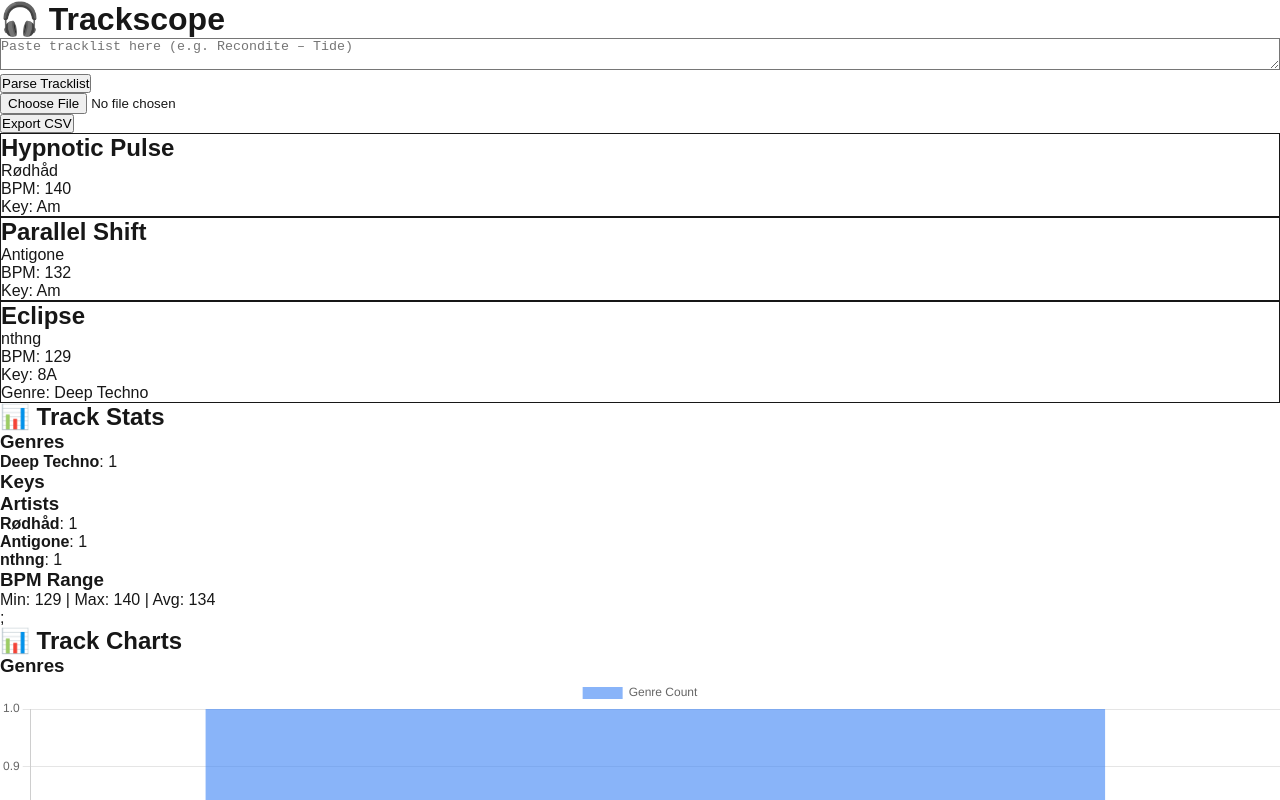
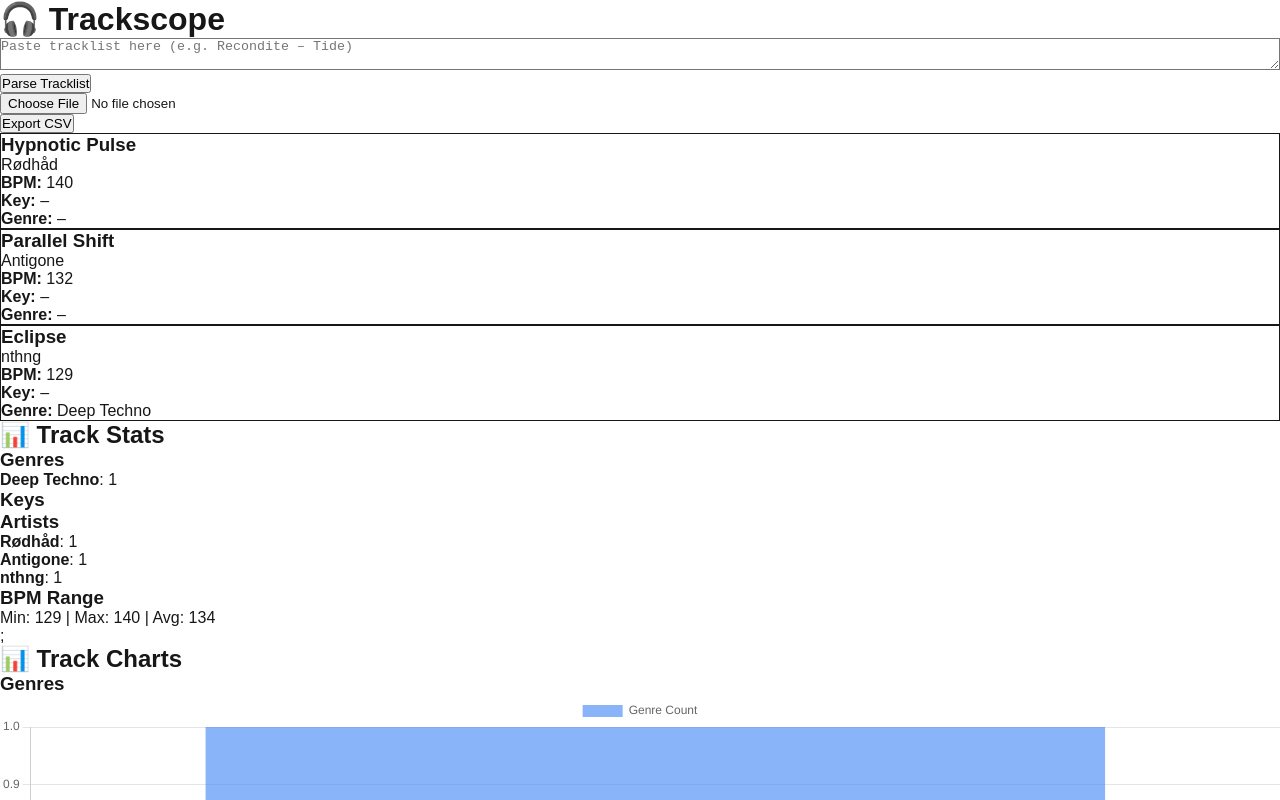
Before and after one commit to Sulaiman-khalil/trackscope, a Next.js app: page / in a window 1280 px wide. Shown: the top 800 px of the page. Built offline with nearby package versions, Linux system fonts and the light colour scheme.

Commit message:
tracksMAp

```diff
--- a/src/components/TrackCard.tsx
+++ b/src/components/TrackCard.tsx
@@ -1,25 +1,31 @@
-type Props = {
+export default function TrackCard({
+  artist,
+  title,
+  bpm,
+  keySignature,
+  genre,
+}: {
+  artist: string;
   title: string;
-  artist: string;
-  bpm: number;
-  trackKey: string;
-  genre?: string;
-};
-
-export default function TrackCard({
-  title,
-  artist,
-  bpm,
-  trackKey,
-  genre,
-}: any) {
+  bpm: number | null;
+  keySignature: string | null;
+  genre: string | null;
+}) {
   return (
-    <div className="border p-4 rounded shadow">
-      <h2 className="text-lg font-semibold">{title}</h2>
-      <p>{artist}</p>
-      <p>BPM: {bpm}</p>
-      <p>Key: {trackKey}</p>
-      {genre && <p>Genre: {genre}</p>}
+    <div className="border p-4 rounded shadow-sm bg-white">
+      <h3 className="text-lg font-semibold">{title}</h3>
+      <p className="text-sm text-gray-600">{artist}</p>
+      <div className="mt-2 text-sm space-y-1">
+        <p>
+          <strong>BPM:</strong> {bpm ?? "–"}
+        </p>
+        <p>
+          <strong>Key:</strong> {keySignature ?? "–"}
+        </p>
+        <p>
+          <strong>Genre:</strong> {genre ?? "–"}
+        </p>
+      </div>
     </div>
   );
 }
--- /dev/null
+++ b/src/components/TracksMap.tsx
@@ -0,0 +1,18 @@
+import TrackCard from "./TrackCard";
+
+export default function TracksMap({ tracks }: { tracks: any[] }) {
+  return (
+    <div className="grid grid-cols-1 md:grid-cols-2 gap-4">
+      {tracks.map((track, index) => (
+        <TrackCard
+          key={`${track.artist}-${track.title}-${index}`}
+          artist={track.artist}
+          title={track.title}
+          bpm={track.bpm}
+          keySignature={track.key}
+          genre={track.genre}
+        />
+      ))}
+    </div>
+  );
+}
```
